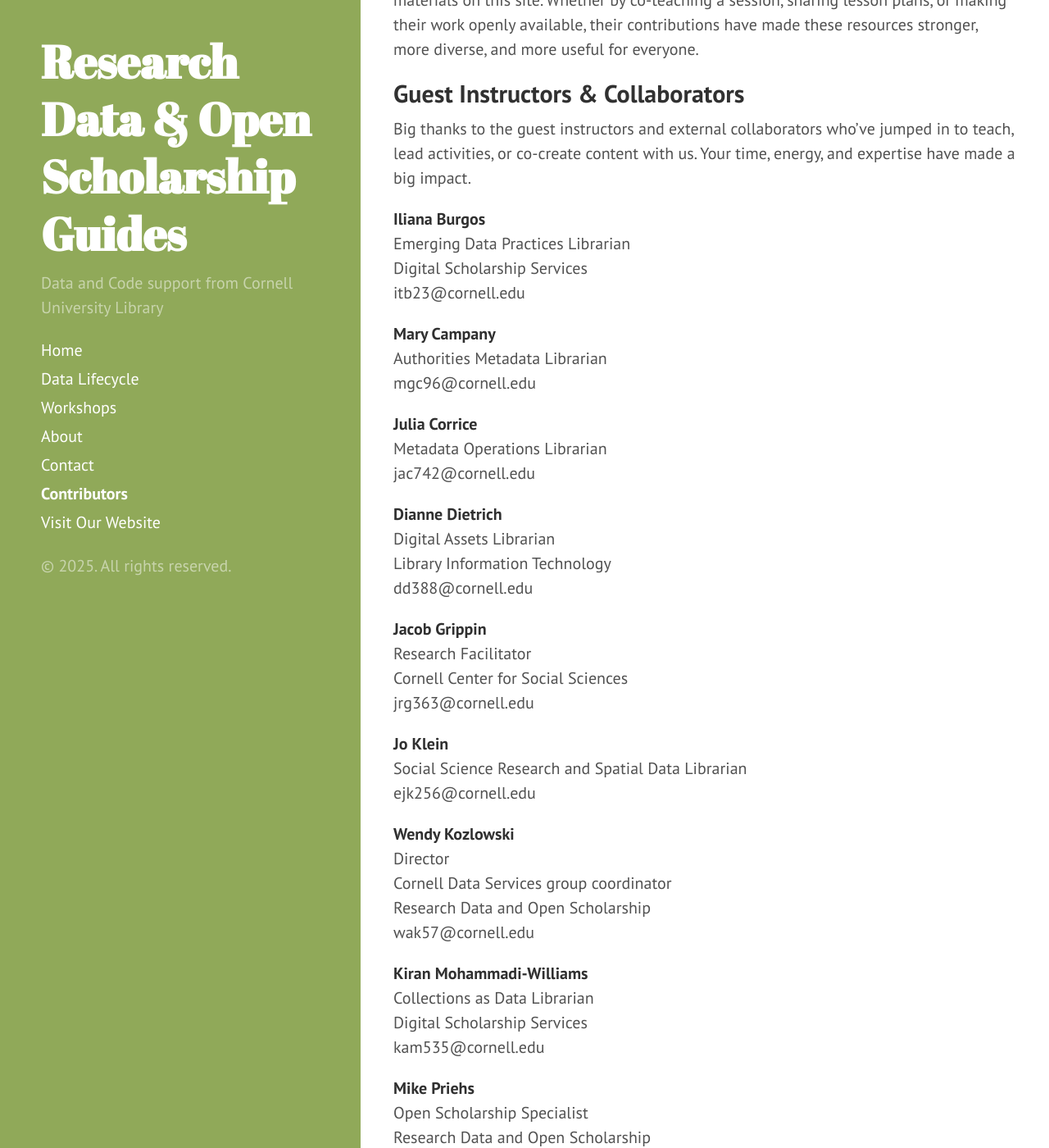
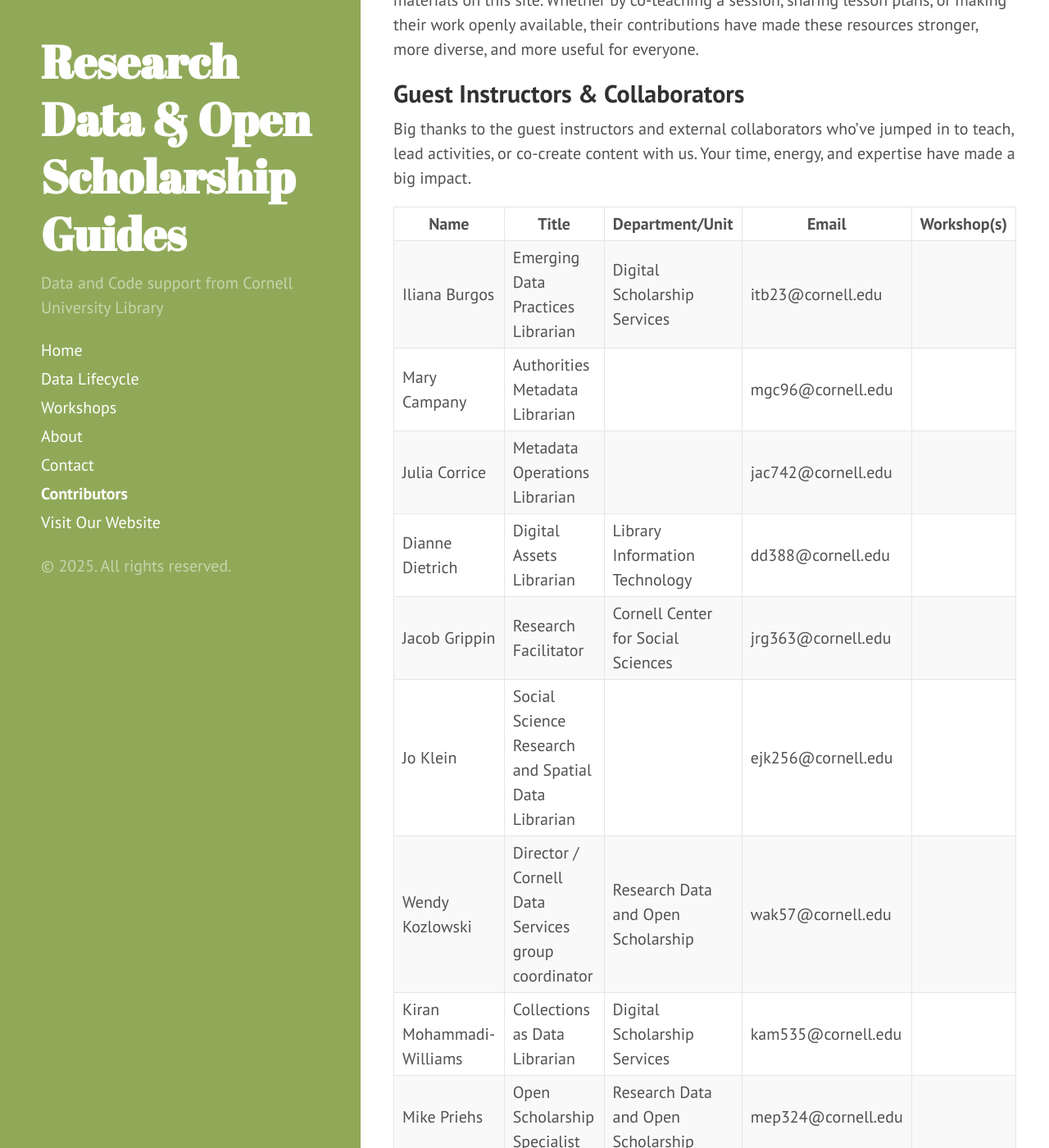
Before and after one commit to lenciabeltran/rdos_dataden, a Jekyll site: the page built from contributors.md, in a window 1280 px wide and 1400 px high, scrolled down 233 px. Shown: the whole window at 82% size. Built offline with Jekyll 4.4.1, drawn with Linux system fonts in a browser that asks for light colours.

Commit message:
adding table for contributors

```diff
--- a/contributors.md
+++ b/contributors.md
@@ -10,6 +10,20 @@
 
 ## Guest Instructors & Collaborators <br>
 Big thanks to the guest instructors and external collaborators who’ve jumped in to teach, lead activities, or co-create content with us. Your time, energy, and expertise have made a big impact.
+
+| Name | Title | Department/Unit | Email | Workshop(s) |
+|------|-------|-----------------|-------|-------------|
+| Iliana Burgos | Emerging Data Practices Librarian | Digital Scholarship Services | itb23@cornell.edu |  |
+| Mary Campany | Authorities Metadata Librarian |  | mgc96@cornell.edu |  |
+| Julia Corrice | Metadata Operations Librarian |  | jac742@cornell.edu |  |
+| Dianne Dietrich | Digital Assets Librarian | Library Information Technology | dd388@cornell.edu |  |
+| Jacob Grippin | Research Facilitator | Cornell Center for Social Sciences | jrg363@cornell.edu |  |
+| Jo Klein | Social Science Research and Spatial Data Librarian |  | ejk256@cornell.edu |  |
+| Wendy Kozlowski | Director / Cornell Data Services group coordinator | Research Data and Open Scholarship | wak57@cornell.edu |  |
+| Kiran Mohammadi-Williams | Collections as Data Librarian | Digital Scholarship Services | kam535@cornell.edu |  |
+| Mike Priehs | Open Scholarship Specialist | Research Data and Open Scholarship | mep324@cornell.edu |  |
+
+
 
 **Iliana Burgos**\
 Emerging Data Practices Librarian\
```
